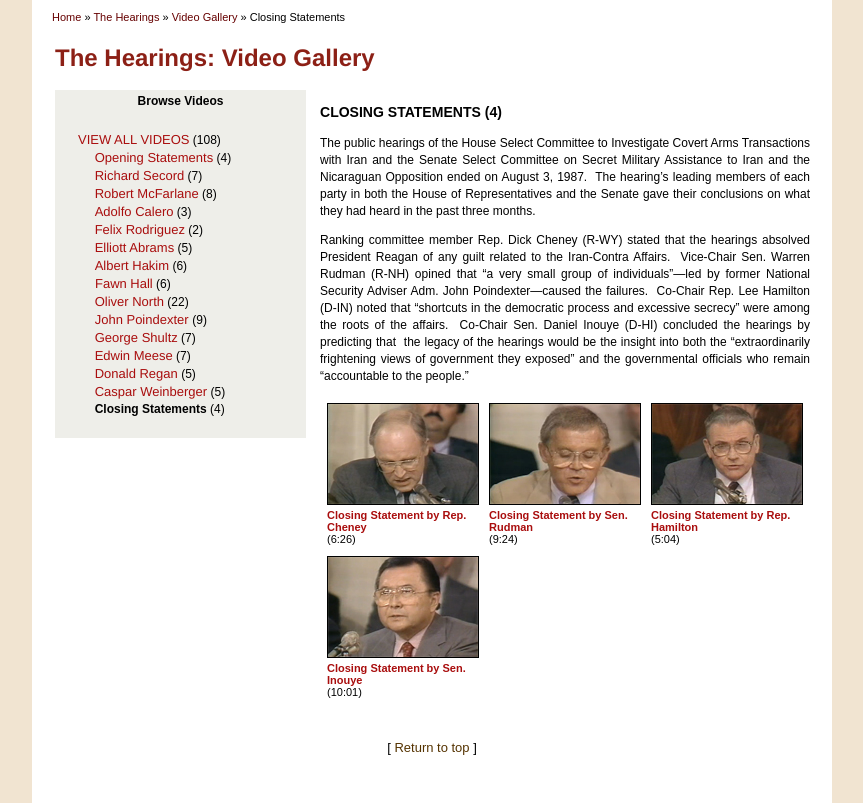
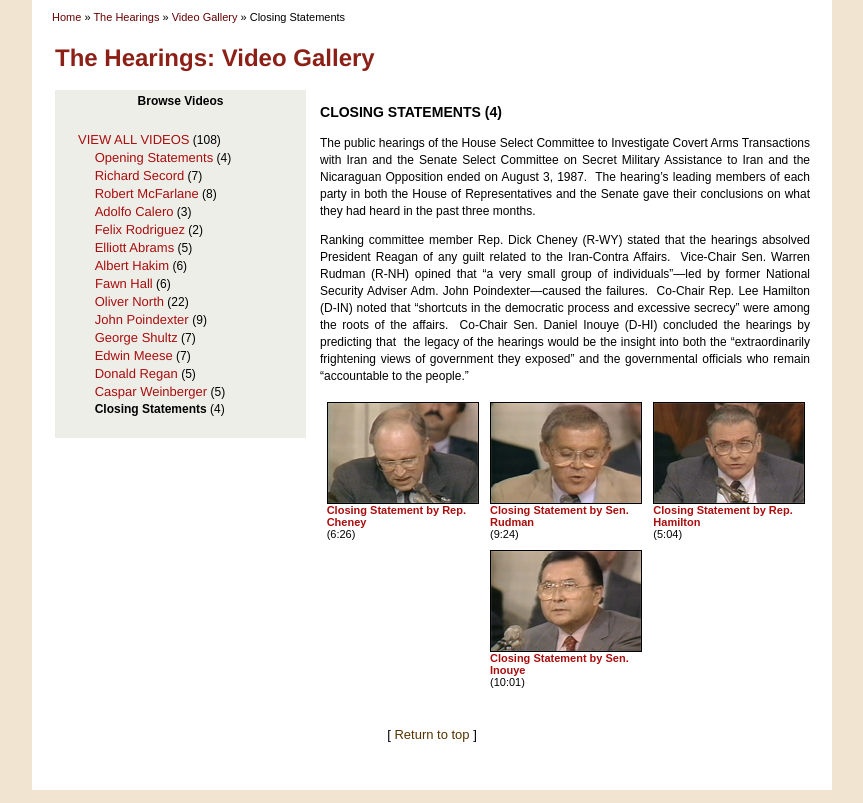
Before and after one commit to rcchan/irancontra, a PHP site: page /h-cs-gallery.php in a window 1280 px wide. Shown: the part 501-1304 px from the top of the page, without its empty margins (208-1071 px from the left). Run offline with PHP 8.4, Linux system fonts and the light colour scheme; some libraries are stand-ins or nearby versions.

Commit message:
cs-gallery divs

```diff
--- a/h-cs-gallery.php
+++ b/h-cs-gallery.php
@@ -43,39 +43,46 @@
 <p>The public hearings of the House Select Committee to Investigate Covert Arms Transactions with Iran and the Senate Select Committee on Secret Military Assistance to Iran and the Nicaraguan Opposition ended on August 3, 1987.&nbsp; The hearing’s leading members of each party in both the House of Representatives and the Senate gave their conclusions on what they had heard in the past three months.</p>
 <p>Ranking committee member Rep. Dick Cheney (R-WY) stated that the hearings absolved President Reagan of any guilt related to the Iran-Contra Affairs.&nbsp; Vice-Chair Sen. Warren Rudman (R-NH) opined that “a very small group of individuals”—led by former National Security Adviser Adm. John Poindexter—caused the failures.&nbsp; Co-Chair Rep. Lee Hamilton (D-IN) noted that “shortcuts in the democratic process and excessive secrecy” were among the roots of the affairs.&nbsp; Co-Chair Sen. Daniel Inouye (D-HI) concluded the hearings by predicting that&nbsp; the legacy of the hearings would be the insight into both the “extraordinarily frightening views of government they exposed” and the governmental officials who remain “accountable to the people.”</p>
 <div align="center">
-  <table border="0"><tr><td>
-    <table width="150"><tr><td><a href="transcripts/cs-1.php"><img src="thumbnails/cs1.jpg" style="border-color:#000" border="1"/></a></td></tr>
-      <tr>
-        <td align="left"><font class="video"><strong><a href="transcripts/cs-1.php">Closing Statement by Rep. Cheney</a> </strong><br />
-          (6:26)</font></td></tr></table>
-    </td><td>
-      <table width="150"><tr><td><a href="transcripts/cs-2.php"><img src="thumbnails/cs2.jpg" style="border-color:#000" border="1"/></a></td></tr>
-        <tr>
-          <td align="left"><font class="video"><strong><a href="transcripts/cs-2.php">Closing Statement by Sen. Rudman</a> </strong><br />
-            (9:24)</font></td></tr></table>
-      </td><td><table width="150">
-        <tr>
-          <td><a href="transcripts/cs-3.php"><img src="thumbnails/cs3.jpg" style="border-color:#000" border="1"/></a></td>
-          </tr>
-        <tr>
-          <td align="left"><font class="video"><strong><a href="transcripts/cs-3.php">Closing Statement by Rep. Hamilton</a></strong><br />
-            (5:04)</font></td>
-          </tr>
-        </table></td></tr>
-    <tr>
-      <td><table width="150">
-        <tr>
-          <td><a href="transcripts/cs-4.php"><img src="thumbnails/cs4.jpg" style="border-color:#000" border="1"/></a></td>
-          </tr>
-        <tr>
-          <td align="left"><font class="video"><strong><a href="transcripts/cs-4.php">Closing Statement by Sen. Inouye</a></strong><br />
-            (10:01)</font></td>
-          </tr>
-        </table></td>
-      <td>&nbsp;</td>
-      <td>&nbsp;</td>
-      </tr>
-  </table>
+<div class="galleryvideocontainer">
+  <div class="galleryvideothumbnail">
+    <a href="transcripts/cs-1.php"><img src="thumbnails/cs1.jpg" /></a>
+  </div>
+  <div class="galleryvideolink">
+    <a href="transcripts/cs-1.php" class="video">Closing Statement by Rep. Cheney</a>
+    <br />
+    (6:26)
+  </div>
+</div>
+<div class="galleryvideocontainer">
+  <div class="galleryvideothumbnail">
+    <a href="transcripts/cs-2.php"><img src="thumbnails/cs2.jpg" /></a>
+  </div>
+  <div class="galleryvideolink">
+    <a href="transcripts/cs-2.php" class="video">Closing Statement by Sen. Rudman</a>
+    <br />
+    (9:24)
+  </div>
+</div>
+<div class="galleryvideocontainer">
+  <div class="galleryvideothumbnail">
+    <a href="transcripts/cs-3.php"><img src="thumbnails/cs3.jpg" /></a>
+  </div>
+  <div class="galleryvideolink">
+    <a href="transcripts/cs-3.php" class="video">Closing Statement by Rep. Hamilton</a>
+    <br />
+    (5:04)
+  </div>
+</div>
+<div class="galleryvideocontainer">
+  <div class="galleryvideothumbnail">
+    <a href="transcripts/cs-4.php"><img src="thumbnails/cs4.jpg" /></a>
+  </div>
+  <div class="galleryvideolink">
+    <a href="transcripts/cs-4.php" class="video">Closing Statement by Sen. Inouye</a>
+    <br />
+    (10:01)
+  </div>
+</div>
 </div></div>
    </td></tr></table><br /><div align=center class="top_link"><p>[ <a href="#headertop">Return to top</a> ]</p></div><br /><br />
 </div>
```
